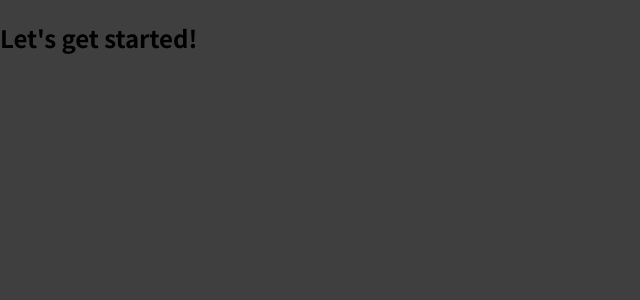
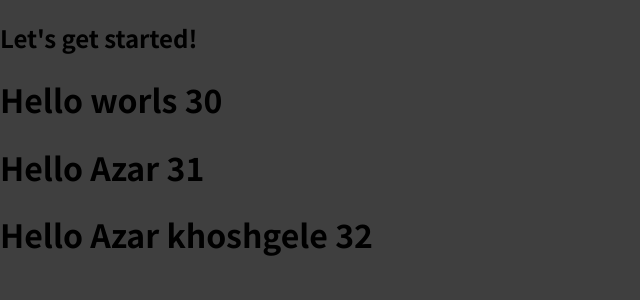
Before and after one commit to azar-barfipour/React, a JavaScript app in the folder react-complete-guide/: page / in a window 1280 px wide. Shown: the top 300 px of the page, without its empty margins (0-640 px from the left). Built offline with nearby package versions, Linux system fonts and the light colour scheme.

Commit message:
practice component and props

```diff
--- a/react-complete-guide/src/App.js
+++ b/react-complete-guide/src/App.js
@@ -1,7 +1,26 @@
+import ExpenseItem from "./components/ExpenseItem";
+
 function App() {
+  const Hello = [
+    {
+      title: "Hello worls",
+      age: 30,
+    },
+    {
+      title: "Hello Azar",
+      age: 31,
+    },
+    {
+      title: "Hello Azar khoshgele",
+      age: 32,
+    },
+  ];
   return (
     <div>
       <h2>Let's get started!</h2>
+      <ExpenseItem title={Hello[0].title} age={Hello[0].age} />
+      <ExpenseItem title={Hello[1].title} age={Hello[1].age} />
+      <ExpenseItem title={Hello[2].title} age={Hello[2].age} />
     </div>
   );
 }
--- /dev/null
+++ b/react-complete-guide/src/components/ExpenseItem.js
@@ -0,0 +1,9 @@
+function ExpenseItem(props) {
+  return (
+    <h1>
+      {props.title} {props.age}
+    </h1>
+  );
+}
+
+export default ExpenseItem;
```
Also changed, not shown: react-complete-guide/src/components/ExpenseItem.css (added), 1 other file (tests, documents, lock files or other folders).
